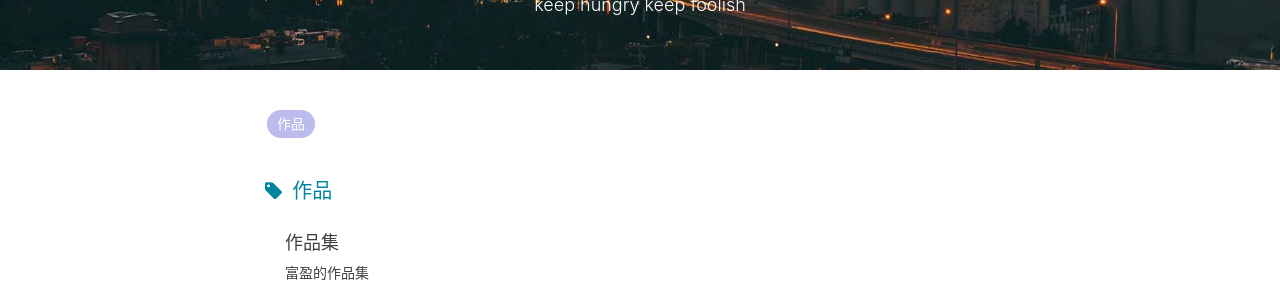
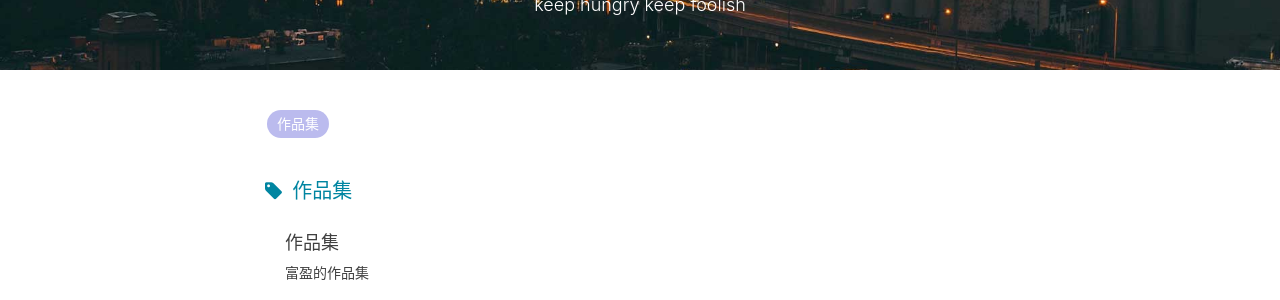
Before and after one commit to fuyingcat/fuyingcat.github.io, a Jekyll site: the page built from tags.html, in a window 1280 px wide. Shown: the part 158-458 px from the top of the page. Built offline with Jekyll 4.4.1, drawn with Linux system fonts in a browser that asks for light colours; nearby versions of some CDN libraries; comment, search, counter and statistics services are not loaded.

Commit message:
improve page

```diff
--- a/_posts/2018-06-01-fuying.md
+++ b/_posts/2018-06-01-fuying.md
@@ -4,9 +4,9 @@
 subtitle:   "富盈的作品集"
 date:       2018-06-01 15:32:20
 author:     "Fuying"
-header-img: "img/post-bg-2015.jpg"
+header-img: "img/home-bg.jpg"
 tags:
-    - 作品
+    - 作品集
 ---
 
 ![Fuying](https://ws3.sinaimg.cn/large/006tKfTcly1fs25adzsxnj30nscmzx6q.jpg)
```
